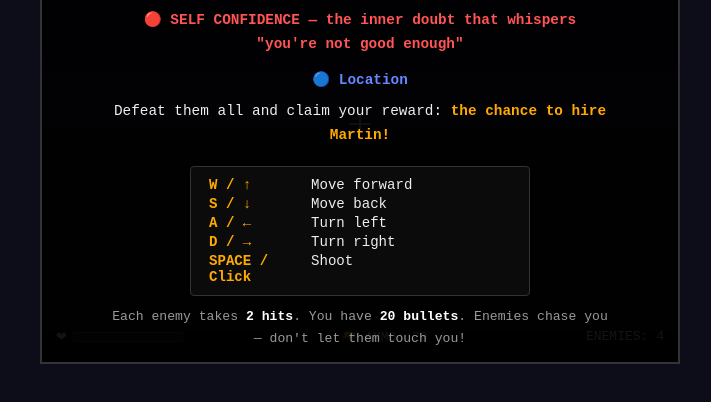
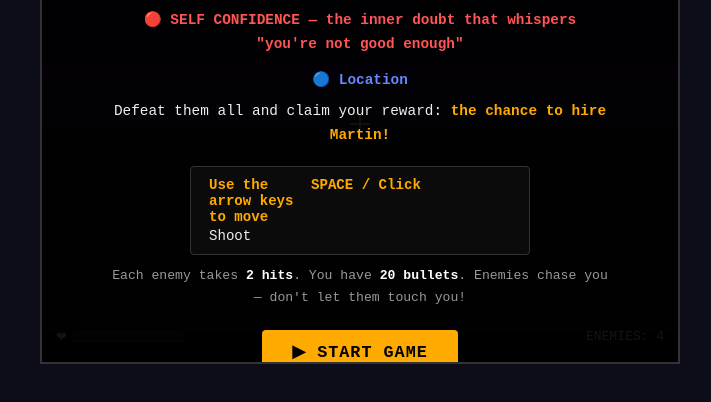
Before and after one commit to evanlgelist/game, a plain HTML site: page index.html in a window 1280 px wide. Shown: the part 308-710 px from the top of the page, without its empty margins (280-991 px from the left). Drawn offline with Linux system fonts and the light colour scheme.

Commit message:
shorter message on home screen

```diff
--- a/index.html
+++ b/index.html
@@ -282,10 +282,7 @@ canvas {
     <p class="enemy-label blue">🔵 Location</p>
     <p>Defeat them all and claim your reward: <span class="gold">the chance to hire Martin!</span></p>
     <div class="controls">
-      <span class="k">W / ↑</span><span>Move forward</span>
-      <span class="k">S / ↓</span><span>Move back</span>
-      <span class="k">A / ←</span><span>Turn left</span>
-      <span class="k">D / →</span><span>Turn right</span>
+      <span class="k">Use the arrow keys to move</span>
       <span class="k">SPACE / Click</span><span>Shoot</span>
     </div>
     <p style="color:#999;font-size:0.82em">Each enemy takes <strong style="color:#fff">2 hits</strong>.
```
